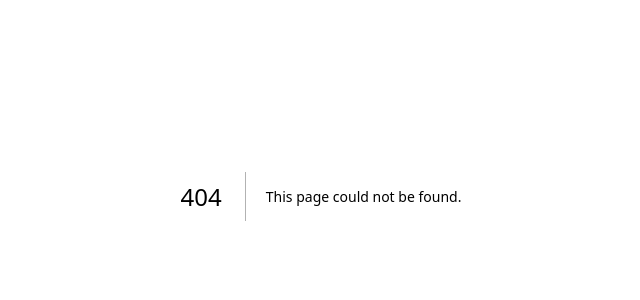
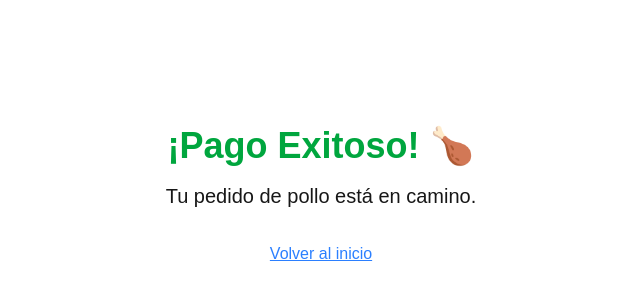
Before and after one commit to AgustinJG8/saas-hamburguesas, a Next.js app: page /success in a window 1280 px wide. Before the commit this address had no page. Shown: the part 204-504 px from the top of the page, without its empty margins (319-959 px from the left). Built offline with nearby package versions, Linux system fonts and the light colour scheme.

Commit message:
Agregando fotos y página de éxito

```diff
--- /dev/null
+++ b/app/success/page.tsx
@@ -0,0 +1,9 @@
+export default function Success() {
+    return (
+        <div className="flex flex-col items-center justify-center min-h-screen">
+            <h1 className="text-4xl font-bold text-green-600">¡Pago Exitoso! 🍗</h1>
+            <p className="text-xl mt-4">Tu pedido de pollo está en camino.</p>
+            <a href="/" className="mt-8 text-blue-500 underline">Volver al inicio</a>
+        </div>
+    );
+}
```
